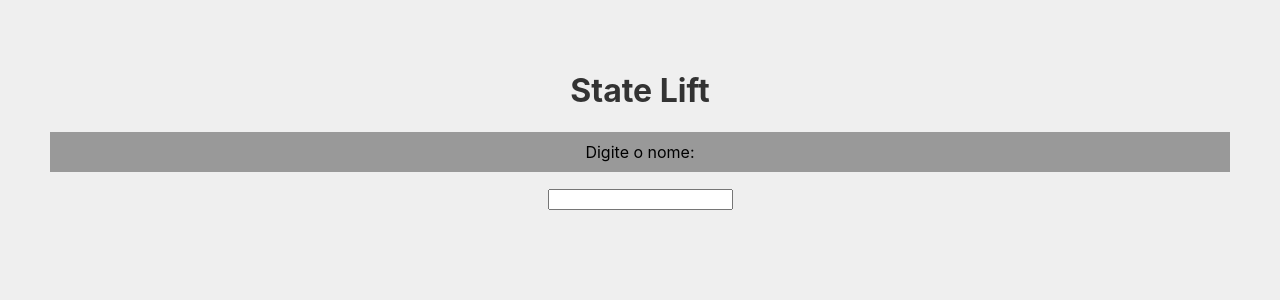
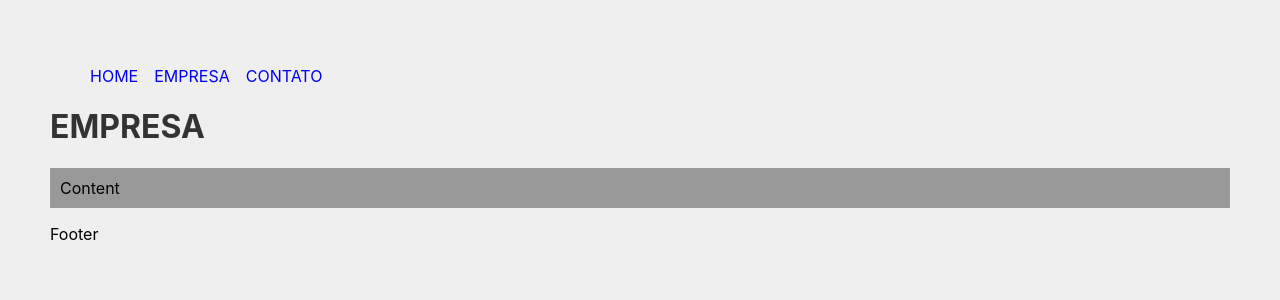
Before and after one commit to Aristiklever-R-Sousa/LearningReact, a React (Create React App) app: page /empresa in a window 1280 px wide. Shown: the top 300 px of the page. Built offline with nearby package versions, Linux system fonts and the light colour scheme.

Commit message:
Adicionando roteamento às páginas com a lib react-router-dom.

```diff
--- a/package.json
+++ b/package.json
@@ -8,6 +8,7 @@
     "@testing-library/user-event": "^13.5.0",
     "react": "^17.0.2",
     "react-dom": "^17.0.2",
+    "react-router-dom": "^6.3.0",
     "react-scripts": "5.0.0",
     "web-vitals": "^2.1.4"
   },
--- a/src/components/App/App.js
+++ b/src/components/App/App.js
@@ -1,18 +1,14 @@
-import { useState } from 'react';
-import Saudacao from '../stateLift/Saudacao';
-import SeuNome from '../stateLift/SeuNome';
+import Footer from '../layout/Footer';
+import Navbar from '../layout/Navbar';
 
-import './App.css';
 
 function App() {
-  const  [name, setName] = useState();
 
   return (
-    <div className="App">
-      <h1>State Lift</h1>
-      <SeuNome setName={setName} />
-      <Saudacao name={name} />
-    </div>
+    <>
+      <Navbar />
+      <Footer />
+    </>
   );
 }
 
--- /dev/null
+++ b/src/components/layout/Footer.js
@@ -0,0 +1,7 @@
+function Footer() {
+    return (
+        <span>Footer</span>
+    );
+}
+
+export default Footer;
--- /dev/null
+++ b/src/components/layout/Navbar.js
@@ -0,0 +1,38 @@
+import {BrowserRouter as Router, Routes, Route, Link} from 'react-router-dom';
+
+import Home from '../pages/Home';
+import Empresa from '../pages/Empresa';
+import Contato from '../pages/Contato';
+
+import './Navbar.module.css';
+
+function Navbar() {
+    return (
+        <Router>
+            <ul>
+                <li><Link to="/">HOME</Link></li>
+                <li><Link to="/empresa">EMPRESA</Link></li>
+                <li><Link to="/contato">CONTATO</Link></li>
+            </ul>
+            <Routes>
+                <Route exact path='/'
+                    element={
+                        <Home />
+                    }
+                />
+                <Route path='/empresa'
+                    element={
+                        <Empresa />
+                    }
+                />
+                <Route path='/contato'
+                    element={
+                        <Contato />
+                    }
+                />
+            </Routes>
+        </Router>
+    );
+}
+
+export default Navbar;
--- /dev/null
+++ b/src/components/layout/Navbar.module.css
@@ -0,0 +1,12 @@
+ul {
+    display: flex;
+    list-style: none;
+}
+
+li {
+    margin-right: 1em;
+}
+
+a {
+    text-decoration: none;
+}
--- /dev/null
+++ b/src/components/pages/Contato.js
@@ -0,0 +1,10 @@
+function Contato() {
+    return (
+        <div>
+            <h1>Contato</h1>
+            <p>Content</p>
+        </div>
+    );
+}
+
+export default Contato;
--- /dev/null
+++ b/src/components/pages/Empresa.js
@@ -0,0 +1,10 @@
+function Empresa() {
+    return (
+        <div>
+            <h1>EMPRESA</h1>
+            <p>Content</p>
+        </div>
+    );
+}
+
+export default Empresa;
--- /dev/null
+++ b/src/components/pages/Home.js
@@ -0,0 +1,10 @@
+function Home() {
+    return (
+        <div>
+            <h1>HOME</h1>
+            <p>Content</p>
+        </div>
+    );
+}
+
+export default Home;
```
Also changed, not shown: 1 other file (tests, documents, lock files or other folders).
